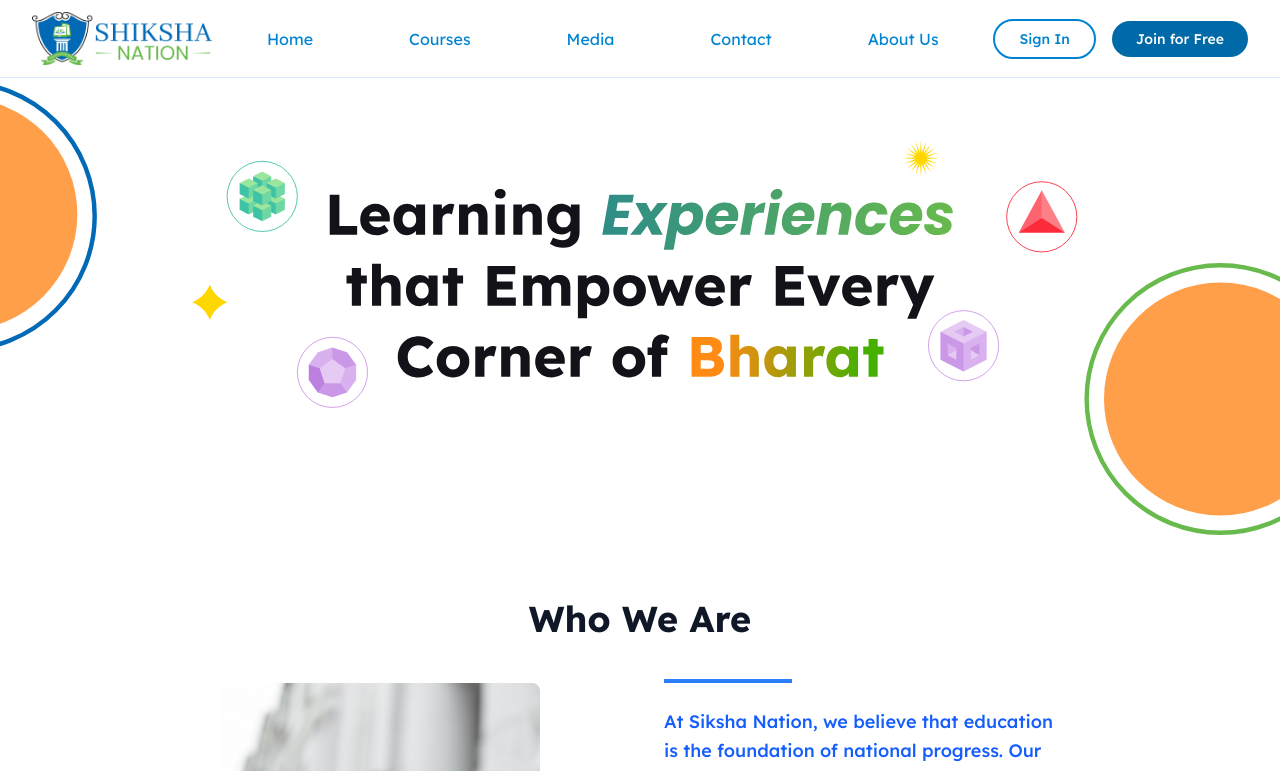
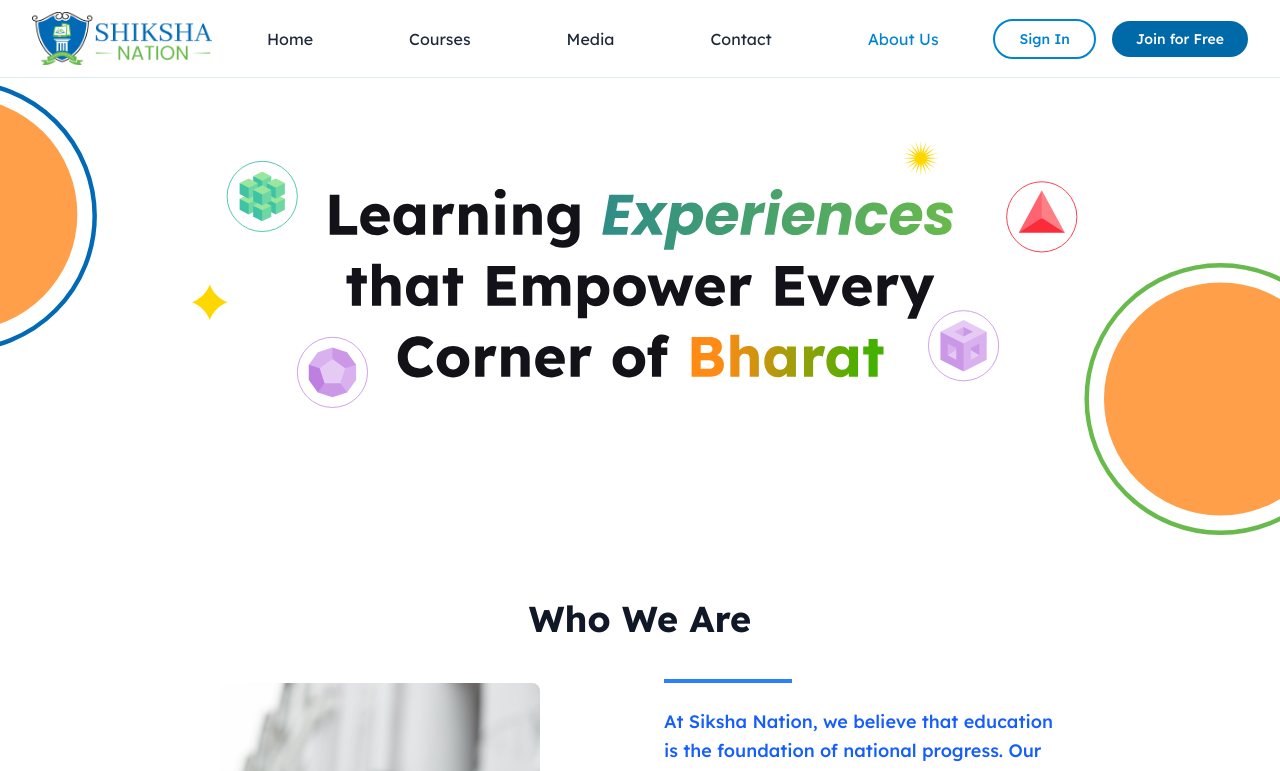
Before and after one commit to shikshanationdev/web, a Next.js app: page /about in a window 1280 px wide. Shown: the top 771 px of the page. Built offline with nearby package versions, Linux system fonts and the light colour scheme.

Commit message:
Enhance styling and accessibility in CoursesSection, FaqSection, and Navbar components

```diff
--- a/src/components/HomePageSections/CoursesSection.tsx
+++ b/src/components/HomePageSections/CoursesSection.tsx
@@ -140,9 +140,9 @@ const CoursesSection = () => {
               <button
                 key={cat.value}
                 ref={(el) => { tabRefs.current[cat.value] = el; }}
-                className={`pb-3 text-base sm:text-xl md:text-2xl font-medium transition-colors duration-300 whitespace-nowrap min-w-max relative z-10 ${selectedCategory === cat.value
-                  ? "text-green-600"
-                  : "text-gray-500 hover:text-gray-700"
+                className={`pb-3 text-base sm:text-xl md:text-2xl  transition-colors duration-300 whitespace-nowrap min-w-max relative z-10 ${selectedCategory === cat.value
+                  ? "text-green-600 font-semibold"
+                  : "text-gray-500 hover:text-gray-700 font-medium"
                   }`}
                 onClick={() => {
                   setSelectedCategory(cat.value);
--- a/src/components/HomePageSections/FaqSection.tsx
+++ b/src/components/HomePageSections/FaqSection.tsx
@@ -37,13 +37,13 @@ const FaqSection = () => {
           {faqs.map((faq, idx) => (
             <div
               key={faq.question}
-              className={`bg-sky-50 border border-sky-400 rounded-2xl px-8 py-6 transition-all duration-300 ${openIndex === idx ? "shadow-md" : ""}`}
+              className={`bg-sky-50/50 border border-sky-600 rounded-2xl px-8 py-6 transition-all duration-300 ${openIndex === idx ? "shadow-md" : ""}`}
             >
               <button
                 className="w-full flex items-center justify-between focus:outline-none"
                 onClick={() => setOpenIndex(openIndex === idx ? -1 : idx)}
               >
-                <span className="text-lg md:text-xl font-bold text-sky-600 text-left">
+                <span className="text-lg md:text-xl font-semibold text-sky-700 text-left">
                   {faq.question}
                 </span>
                 <span className="ml-4 text-3xl text-sky-600">
@@ -56,7 +56,7 @@ const FaqSection = () => {
                   transitionProperty: 'max-height, opacity, margin-top',
                 }}
               >
-                <div className="text-sky-700 text-base font-medium">
+                <div className="text-sky-700 text-lg md:text-xl">
                   {faq.answer}
                 </div>
               </div>
--- a/src/components/Navbar.tsx
+++ b/src/components/Navbar.tsx
@@ -3,6 +3,7 @@
 import Image from "next/image";
 import Link from "next/link";
 import { useEffect, useState } from "react";
+import { usePathname } from "next/navigation";
 import { HiOutlineBars3BottomLeft } from "react-icons/hi2";
 
 // Navigation items for the mobile
@@ -19,6 +20,19 @@ const navItems = [
 
 const Navbar = () => {
   const [isMenuOpen, setIsMenuOpen] = useState(false);
+  const pathname = usePathname();
+
+  // Function to check if a navigation item is active
+  const isActiveNavItem = (href: string) => {
+    if (!pathname) return false;
+    if (href === "/" && pathname === "/") {
+      return true;
+    }
+    if (href !== "/" && pathname.startsWith(href)) {
+      return true;
+    }
+    return false;
+  };
 
   // Prevent body scroll when mobile menu is open
   useEffect(() => {
@@ -91,7 +105,14 @@ const Navbar = () => {
             {/* Desktop Navigation */}
             <div className="flex items-center gap-5 lg:gap-8 xl:gap-24">
               {navItems.map((item) => (
-                <Link key={item.label} href={item.href} className="text-sky-600 hover:text-sky-700 transition-colors">
+                <Link
+                  key={item.label}
+                  href={item.href}
+                  className={`transition-colors ${isActiveNavItem(item.href)
+                      ? "text-sky-600"
+                      : "text-gray-800 hover:text-sky-700"
+                    }`}
+                >
                   {item.label}
                 </Link>
               ))}
@@ -147,7 +168,10 @@ const Navbar = () => {
                   <Link
                     key={item.label}
                     href={item.href}
-                    className="text-sky-700 hover:text-sky-800 transition-colors text-lg font-medium"
+                    className={`transition-colors text-lg font-medium ${isActiveNavItem(item.href)
+                        ? "text-sky-600"
+                        : "text-gray-800 hover:text-sky-800"
+                      }`}
                     onClick={closeMenu}
                   >
                     {item.label}
```
